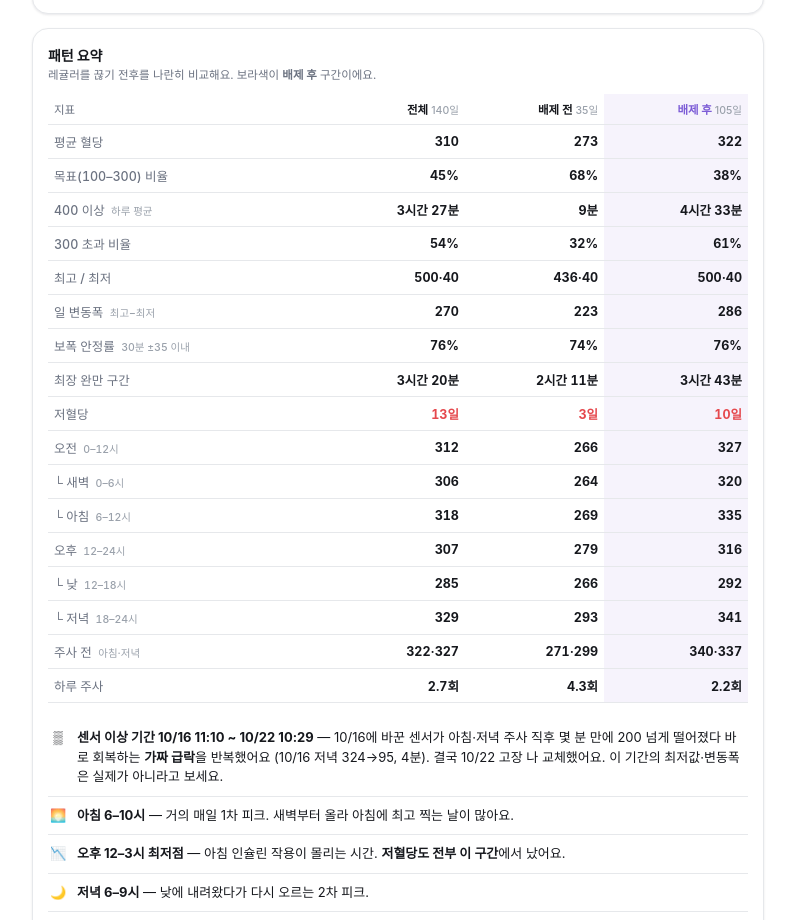
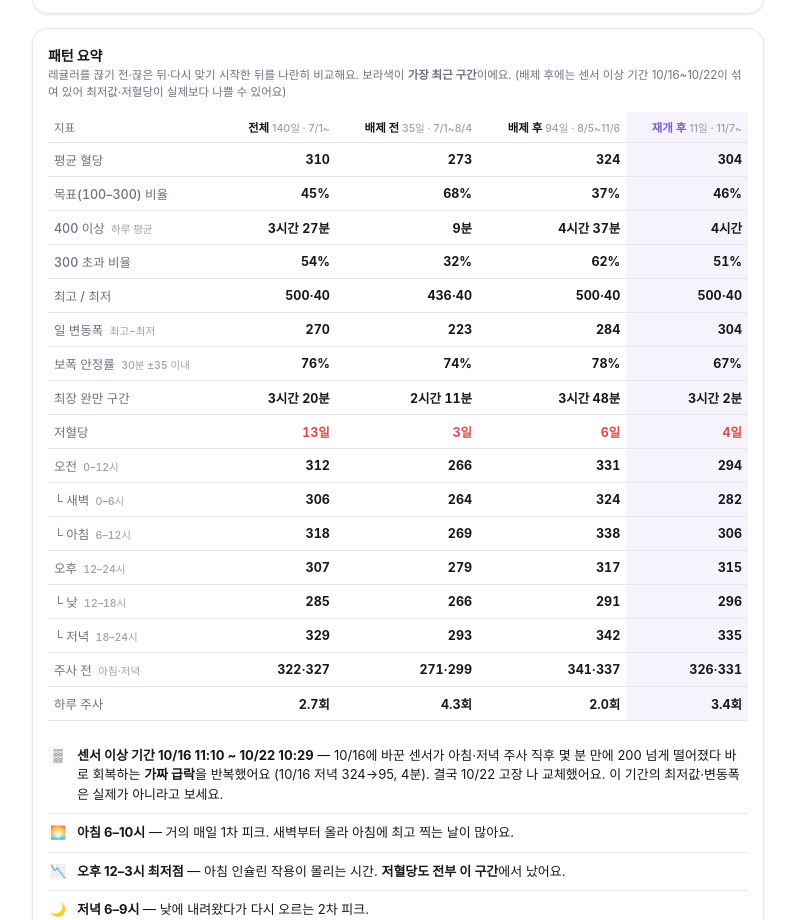
Before and after one commit to jieunhannnn/jieun-archive, a plain HTML site: page bbosong-glucose/index.html in a window 1280 px wide. Shown: the part 3243-4163 px from the top of the page, without its empty margins (242-1037 px from the left). Drawn offline with Linux system fonts and the light colour scheme.

Commit message:
패턴 요약에 레귤러 재개 후 열 추가

```diff
--- a/bbosong-glucose/index.html
+++ b/bbosong-glucose/index.html
@@ -194,7 +194,7 @@
 
 <div class="card">
   <h2>패턴 요약</h2>
-  <p class="cap" style="margin:0 0 10px">레귤러를 끊기 전후를 나란히 비교해요. 보라색이 <b>배제 후</b> 구간이에요.</p>
+  <p class="cap" style="margin:0 0 10px">레귤러를 끊기 전·끊은 뒤·다시 맞기 시작한 뒤를 나란히 비교해요. 보라색이 <b>가장 최근 구간</b>이에요. (배제 후에는 센서 이상 기간 10/16~10/22이 섞여 있어 최저값·저혈당이 실제보다 나쁠 수 있어요)</p>
   <div id="pattern-compare"></div>
   <ul class="insights">
     <li><span class="ico">▒</span><div><b>센서 이상 기간 10/16 11:10 ~ 10/22 10:29</b> — 10/16에 바꾼 센서가 아침·저녁 주사 직후 몇 분 만에 200 넘게 떨어졌다 바로 회복하는 <b>가짜 급락</b>을 반복했어요 (10/16 저녁 324→95, 4분). 결국 10/22 고장 나 교체했어요. 이 기간의 최저값·변동폭은 실제가 아니라고 보세요.</div></li>
@@ -214,11 +214,11 @@
 
 <p class="note">그래프에서 읽은 근사값이라 ±20 정도 오차가 있어요. 용량 조정은 꼭 수의사와 상의하세요.<br>새 날짜는 <b>data.js</b>에 한 줄 추가하면 자동 반영돼요.</p>
 
-<script src="history.js?v=20261117172613"></script>
-<script src="shots_history.js?v=20261117172613"></script>
-<script src="fluid.js?v=20261117172613"></script>
-<script src="labs.js?v=20261117172613"></script>
-<script src="data.js?v=20261117172613"></script>
+<script src="history.js?v=20261117172830"></script>
+<script src="shots_history.js?v=20261117172830"></script>
+<script src="fluid.js?v=20261117172830"></script>
+<script src="labs.js?v=20261117172830"></script>
+<script src="data.js?v=20261117172830"></script>
 <script>
 (function(){
   const data = (window.GLUCOSE||[]).slice().sort((a,b)=>a.date.localeCompare(b.date));
@@ -715,36 +715,42 @@
   }
 
   // ---- 통합 비교표 (전체 vs 이번 주, 데이터 추가 시 자동 갱신) ----
-  // 비교 구간: 전체 / 레귤러 배제 전 / 배제 후 (EVENTS의 '레귤러 안 놓기' 날짜 기준)
+  // 비교 구간: 전체 / 레귤러 배제 전 / 배제 후 / 재개 후 (EVENTS 날짜 기준 — 사건이 생기면 열이 자동으로 늘어남)
   const EXCL = (EVENTS.find(e=>e.label.includes('레귤러 안 놓기'))||{}).date;
-  const after = data.filter(d=>d.date>=EXCL);
+  const RESUME = (EVENTS.find(e=>e.label.includes('레귤러 다시'))||{}).date;
+  const after = data.filter(d=>d.date>=EXCL && (!RESUME || d.date<RESUME));
   const before = data.filter(d=>d.date<EXCL).slice(-Math.max(after.length,5));   // 직전 동일 일수(최소 5일)
-  const A=periodStats(data), Bf=periodStats(before), Af=periodStats(after);
+  const resumed = RESUME ? data.filter(d=>d.date>=RESUME) : [];
+  const COLS=[['전체',data],['배제 전',before],['배제 후',after]];
+  if(resumed.length) COLS.push(['재개 후',resumed]);
+  const ST=COLS.map(c=>periodStats(c[1]));
+  const f=(k,fmt=v=>v??'–')=>ST.map(x=>fmt(x[k]));
   const rows=[
-    ['평균 혈당', A.avg, Bf.avg, Af.avg, ''],
-    ['목표(100–300) 비율', A.target+'%', Bf.target+'%', Af.target+'%', ''],
-    ['400 이상 <span class="sub">하루 평균</span>', fmtDur(A.hiMin), fmtDur(Bf.hiMin), fmtDur(Af.hiMin), ''],
-    ['300 초과 비율', A.over300+'%', Bf.over300+'%', Af.over300+'%', ''],
-    ['최고 / 최저', A.max+'·'+A.min, Bf.max+'·'+Bf.min, Af.max+'·'+Af.min, ''],
-    ['일 변동폭 <span class="sub">최고−최저</span>', A.range, Bf.range, Af.range, ''],
-    ['보폭 안정률 <span class="sub">30분 ±35 이내</span>', A.stable+'%', Bf.stable+'%', Af.stable+'%', ''],
-    ['최장 완만 구간', fmtDur(A.longest), fmtDur(Bf.longest), fmtDur(Af.longest), ''],
-    ['저혈당', A.lowDays+'일', Bf.lowDays+'일', Af.lowDays+'일', 'warn'],
-    ['오전 <span class="sub">0–12시</span>', A.am??'–', Bf.am??'–', Af.am??'–', ''],
-    ['└ 새벽 <span class="sub">0–6시</span>', A.dawn??'–', Bf.dawn??'–', Af.dawn??'–', ''],
-    ['└ 아침 <span class="sub">6–12시</span>', A.morning??'–', Bf.morning??'–', Af.morning??'–', ''],
-    ['오후 <span class="sub">12–24시</span>', A.pm??'–', Bf.pm??'–', Af.pm??'–', ''],
-    ['└ 낮 <span class="sub">12–18시</span>', A.noon??'–', Bf.noon??'–', Af.noon??'–', ''],
-    ['└ 저녁 <span class="sub">18–24시</span>', A.eve??'–', Bf.eve??'–', Af.eve??'–', ''],
-    ['주사 전 <span class="sub">아침·저녁</span>', (A.preAM??'–')+'·'+(A.prePM??'–'), (Bf.preAM??'–')+'·'+(Bf.prePM??'–'), (Af.preAM??'–')+'·'+(Af.prePM??'–'), ''],
-    ['하루 주사', A.shots+'회', Bf.shots+'회', Af.shots+'회', ''],
+    ['평균 혈당', f('avg'), ''],
+    ['목표(100–300) 비율', f('target',v=>v+'%'), ''],
+    ['400 이상 <span class="sub">하루 평균</span>', f('hiMin',fmtDur), ''],
+    ['300 초과 비율', f('over300',v=>v+'%'), ''],
+    ['최고 / 최저', ST.map(x=>x.max+'·'+x.min), ''],
+    ['일 변동폭 <span class="sub">최고−최저</span>', f('range'), ''],
+    ['보폭 안정률 <span class="sub">30분 ±35 이내</span>', f('stable',v=>v+'%'), ''],
+    ['최장 완만 구간', f('longest',fmtDur), ''],
+    ['저혈당', f('lowDays',v=>v+'일'), 'warn'],
+    ['오전 <span class="sub">0–12시</span>', f('am'), ''],
+    ['└ 새벽 <span class="sub">0–6시</span>', f('dawn'), ''],
+    ['└ 아침 <span class="sub">6–12시</span>', f('morning'), ''],
+    ['오후 <span class="sub">12–24시</span>', f('pm'), ''],
+    ['└ 낮 <span class="sub">12–18시</span>', f('noon'), ''],
+    ['└ 저녁 <span class="sub">18–24시</span>', f('eve'), ''],
+    ['주사 전 <span class="sub">아침·저녁</span>', ST.map(x=>(x.preAM??'–')+'·'+(x.prePM??'–')), ''],
+    ['하루 주사', f('shots',v=>v+'회'), ''],
   ];
+  const last=COLS.length-1;   // 가장 최근 구간을 강조
+  const rng=c=>c[1].length?`${fmtDate(c[1][0].date)}~${c[0]==='전체'||c===COLS[last]?'':fmtDate(c[1][c[1].length-1].date)}`:'';
   document.getElementById('pattern-compare').innerHTML=
-    `<table class="cmp"><thead><tr><th>지표</th>
-       <th>전체<span class="sub">${A.n}일</span></th>
-       <th>배제 전<span class="sub">${Bf.n}일</span></th>
-       <th class="hl">배제 후<span class="sub">${Af.n}일</span></th></tr></thead><tbody>`+
-    rows.map(r=>`<tr><td>${r[0]}</td><td class="${r[4]}">${r[1]}</td><td class="${r[4]}">${r[2]}</td><td class="${r[4]} hl">${r[3]}</td></tr>`).join('')+
+    `<table class="cmp"><thead><tr><th>지표</th>`+
+    COLS.map((c,k)=>`<th${k===last?' class="hl"':''}>${c[0]}<span class="sub">${c[1].length}일 · ${rng(c)}</span></th>`).join('')+
+    `</tr></thead><tbody>`+
+    rows.map(r=>`<tr><td>${r[0]}</td>`+r[1].map((v,k)=>`<td class="${r[2]}${k===last?' hl':''}">${v}</td>`).join('')+`</tr>`).join('')+
     `</tbody></table>`;
 
   // ---- 일별 요약 통합 (히스토리 + 상세) — 월간 그래프·월별 추이 공용 ----
```
